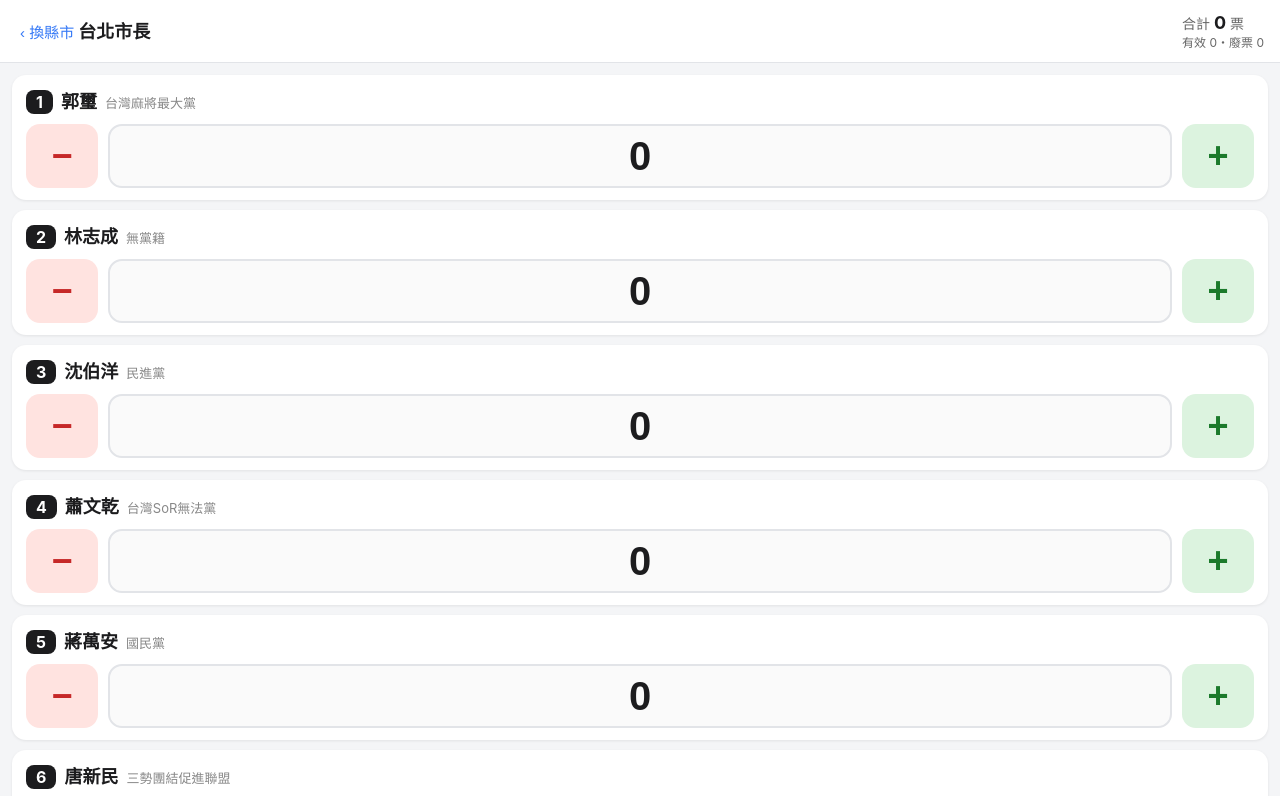
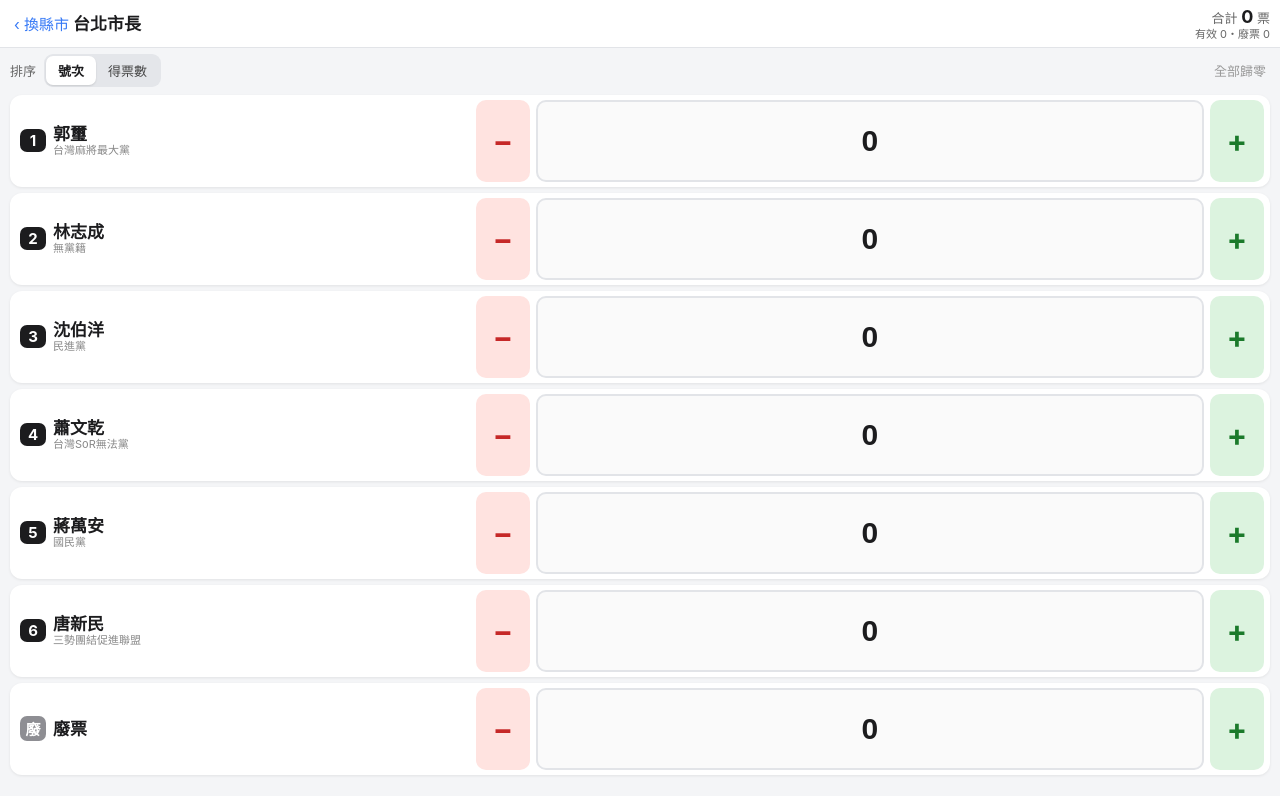
Before and after one commit to yellowrabbitOwO/vote-counter, a plain HTML site: page index.html in a window 1280 px wide. Both pictures are taken after a click on the button "台北市". Shown: the top 796 px of the page. Drawn offline with Linux system fonts and the light colour scheme.

Commit message:
新增排序（號次/得票數，廢票固定最下）；版面自動縮放不需滑動

```diff
--- a/index.html
+++ b/index.html
@@ -2,90 +2,114 @@
 <html lang="zh-Hant">
 <head>
 <meta charset="UTF-8">
-<meta name="viewport" content="width=device-width, initial-scale=1, maximum-scale=1, user-scalable=no">
+<meta name="viewport" content="width=device-width, initial-scale=1, maximum-scale=1, user-scalable=no, viewport-fit=cover">
 <title>監票計數</title>
 <style>
   * { box-sizing: border-box; -webkit-tap-highlight-color: transparent; }
+  html, body { height: 100%; margin: 0; overflow: hidden; }
   body {
-    margin: 0; font-family: -apple-system, "Noto Sans TC", "PingFang TC", sans-serif;
-    background: #f4f5f7; color: #1c1c1e; padding-bottom: 40px;
+    font-family: -apple-system, "Noto Sans TC", "PingFang TC", sans-serif;
+    background: #f4f5f7; color: #1c1c1e;
   }
+  .screen { height: 100vh; height: 100dvh; display: flex; flex-direction: column; }
+  .hide { display: none !important; }
+  button { font-family: inherit; touch-action: manipulation; user-select: none; }
+
+  /* 選縣市 */
+  .pick { padding: 10px 12px calc(10px + env(safe-area-inset-bottom)); }
+  .pick h1 { font-size: 20px; margin: 4px 4px 0; }
+  .pick .hint { color: #666; font-size: 13px; margin: 2px 4px 0; }
+  .pick .regions { flex: 1; min-height: 0; display: flex; flex-direction: column; justify-content: space-evenly; }
+  .pick h2 { font-size: 13px; color: #888; margin: 6px 4px 4px; font-weight: 600; }
+  .grid { display: grid; grid-template-columns: repeat(3, 1fr); gap: 6px; }
+  .grid button {
+    height: min(48px, 6vh); min-height: 38px; border: 0; border-radius: 10px; background: #fff;
+    font-size: 16px; font-weight: 600; color: #1c1c1e; box-shadow: 0 1px 3px rgba(0,0,0,.08);
+  }
+  .grid button:active { background: #e8eefc; }
+
+  /* 計票 */
   header {
-    position: sticky; top: 0; z-index: 5; background: #fff; padding: 12px 16px;
-    border-bottom: 1px solid #e2e4e8; display: flex; justify-content: space-between; align-items: center;
+    background: #fff; padding: 6px 10px; border-bottom: 1px solid #e2e4e8;
+    display: flex; justify-content: space-between; align-items: center; flex: none;
   }
-  header h1 { font-size: 18px; margin: 0; }
-  header .total { font-size: 14px; color: #666; }
-  header .total b { color: #1c1c1e; font-size: 18px; }
-  .list { padding: 12px; display: flex; flex-direction: column; gap: 10px; }
+  .back { border: 0; background: transparent; color: #3478f6; font-size: 15px; padding: 6px 4px; }
+  #cityTitle { font-size: 17px; margin: 0; }
+  .total { font-size: 13px; color: #666; text-align: right; line-height: 1.2; }
+  .total b { color: #1c1c1e; font-size: 18px; }
+  .total .sub { font-size: 11px; }
+
+  .sortbar { display: flex; align-items: center; gap: 8px; padding: 6px 10px; flex: none; }
+  .sortbar span { font-size: 13px; color: #666; }
+  .seg { display: flex; background: #e4e6ea; border-radius: 9px; padding: 2px; }
+  .seg button {
+    border: 0; background: transparent; font-size: 13px; padding: 5px 12px; border-radius: 7px; color: #444;
+  }
+  .seg button.on { background: #fff; color: #1c1c1e; font-weight: 700; box-shadow: 0 1px 2px rgba(0,0,0,.12); }
+  .sortbar .spacer { flex: 1; }
+  .sortbar .reset { border: 0; background: transparent; color: #999; font-size: 13px; padding: 6px 4px; }
+
+  .list { flex: 1; min-height: 0; display: flex; flex-direction: column; gap: 6px; padding: 2px 10px calc(8px + env(safe-area-inset-bottom)); }
   .row {
-    background: #fff; border-radius: 14px; padding: 12px 14px;
-    box-shadow: 0 1px 3px rgba(0,0,0,.08);
+    flex: 1 1 0; min-height: 0; max-height: 92px;
+    background: #fff; border-radius: 12px; padding: 5px 6px 5px 10px;
+    box-shadow: 0 1px 3px rgba(0,0,0,.08); display: flex; align-items: center; gap: 8px;
   }
-  .who { display: flex; align-items: baseline; gap: 8px; margin-bottom: 10px; }
-  .who .no {
-    background: #1c1c1e; color: #fff; border-radius: 8px; padding: 2px 10px;
-    font-weight: 700; font-size: 16px;
+  .who { flex: 0 0 36%; min-width: 0; display: flex; align-items: center; gap: 7px; }
+  .no {
+    flex: none; background: #1c1c1e; color: #fff; border-radius: 7px; min-width: 26px; text-align: center;
+    padding: 2px 0; font-weight: 700; font-size: 15px;
   }
-  .who .name { font-size: 18px; font-weight: 600; }
-  .who .party { font-size: 13px; color: #888; }
-  .ctrl { display: flex; align-items: center; gap: 10px; }
-  .ctrl button {
-    width: 72px; height: 64px; border: 0; border-radius: 14px; font-size: 36px; font-weight: 700;
-    line-height: 1; touch-action: manipulation; user-select: none;
-  }
+  .no.bad { background: #8e8e93; }
+  .txt { min-width: 0; line-height: 1.2; }
+  .name { font-size: 17px; font-weight: 600; white-space: nowrap; overflow: hidden; text-overflow: ellipsis; }
+  .party { font-size: 11px; color: #888; white-space: nowrap; overflow: hidden; text-overflow: ellipsis; }
+  .ctrl { flex: 1; min-width: 0; align-self: stretch; display: flex; align-items: stretch; gap: 6px; }
+  .ctrl button { flex: 0 0 54px; border: 0; border-radius: 10px; font-size: 30px; font-weight: 700; line-height: 1; padding: 0; }
   .minus { background: #ffe3e0; color: #c62828; }
   .plus  { background: #dcf3df; color: #1b7a2b; }
   .ctrl button:active { transform: scale(.94); filter: brightness(.95); }
   .count {
-    flex: 1; height: 64px; min-width: 0; text-align: center; font-size: 40px; font-weight: 700;
-    border: 2px solid #e2e4e8; border-radius: 14px; background: #fafafa; color: inherit;
-    font-variant-numeric: tabular-nums; width: 100%;
+    flex: 1; min-width: 0; width: 100%; text-align: center; font-size: 30px; font-weight: 700;
+    border: 2px solid #e2e4e8; border-radius: 10px; background: #fafafa; color: inherit; padding: 0;
+    font-variant-numeric: tabular-nums;
   }
   .count:focus { outline: none; border-color: #3478f6; background: #fff; }
-  .tools { padding: 8px 16px; display: flex; justify-content: center; }
-  .tools button {
-    border: 0; background: transparent; color: #999; font-size: 14px; padding: 10px 16px;
-  }
-  .pick { padding: 12px; }
-  .pick h2 { font-size: 14px; color: #888; margin: 14px 4px 8px; font-weight: 600; }
-  .grid { display: grid; grid-template-columns: repeat(3, 1fr); gap: 8px; }
-  .grid button {
-    height: 56px; border: 0; border-radius: 12px; background: #fff; font-size: 17px; font-weight: 600;
-    color: #1c1c1e; box-shadow: 0 1px 3px rgba(0,0,0,.08); touch-action: manipulation;
-  }
-  .grid button:active { background: #e8eefc; }
-  .back { border: 0; background: transparent; color: #3478f6; font-size: 15px; padding: 6px 4px; }
-  .who .party { font-size: 13px; color: #888; }
-  .who .no.bad { background: #8e8e93; }
-  .hide { display: none !important; }
 </style>
 </head>
 <body>
-<div id="pick" class="pick">
-  <h1 style="font-size:20px;margin:6px 4px">監票計數</h1>
-  <div style="color:#666;font-size:14px;margin:0 4px">請選擇縣市長選舉</div>
-  <div id="regions"></div>
+<div id="pick" class="screen pick">
+  <h1>監票計數</h1>
+  <div class="hint">請選擇縣市長選舉</div>
+  <div class="regions" id="regions"></div>
 </div>
 
-<div id="counter" class="hide">
+<div id="counter" class="screen hide">
   <header>
     <div><button class="back" id="back">‹ 換縣市</button><h1 id="cityTitle" style="display:inline"></h1></div>
-    <div class="total">合計 <b id="total">0</b> 票<div id="sub" style="font-size:12px;text-align:right"></div></div>
+    <div class="total">合計 <b id="total">0</b> 票<div class="sub" id="sub"></div></div>
   </header>
+  <div class="sortbar">
+    <span>排序</span>
+    <div class="seg">
+      <button id="sortNo" class="on">號次</button>
+      <button id="sortVotes">得票數</button>
+    </div>
+    <div class="spacer"></div>
+    <button class="reset" id="reset">全部歸零</button>
+  </div>
   <div class="list" id="list"></div>
-  <div class="tools"><button id="reset">全部歸零</button></div>
 </div>
 
-<script src="candidates.js?v=4"></script>
+<script src="candidates.js?v=5"></script>
 <script>
 (function () {
-  const LAST = "vote-counter-last-city";
+  const LAST = "vote-counter-last-city", SORT = "vote-counter-sort";
   const pickEl = document.getElementById("pick");
   const counterEl = document.getElementById("counter");
   const listEl = document.getElementById("list");
   const totalEl = document.getElementById("total");
-  let city = null, counts = {}, inputs = {};
+  let city = null, counts = {}, inputs = {}, rows = {}, sortMode = "no", timer = null;
 
   const key = c => "vote-counter-v2-" + c;
   const store = {
@@ -93,9 +117,10 @@
     set(k, v) { try { localStorage.setItem(k, v); } catch (e) {} },
   };
 
-  // 縣市選擇畫面
+  // 縣市選擇
   const regionsEl = document.getElementById("regions");
   REGIONS.forEach(r => {
+    const box = document.createElement("div");
     const h = document.createElement("h2"); h.textContent = r.title;
     const g = document.createElement("div"); g.className = "grid";
     r.cities.forEach(c => {
@@ -103,7 +128,8 @@
       b.onclick = () => open(c);
       g.appendChild(b);
     });
-    regionsEl.append(h, g);
+    box.append(h, g);
+    regionsEl.appendChild(box);
   });
 
   function save() {
@@ -114,15 +140,40 @@
     document.getElementById("sub").textContent = "有效 " + valid + "・廢票 " + bad;
   }
 
+  // 排序：號次 或 得票數（同票看號次）；廢票永遠在最下面
+  function order() {
+    const nos = CANDIDATES[city].map((_, i) => i + 1);
+    if (sortMode === "votes") nos.sort((a, b) => (counts[b] || 0) - (counts[a] || 0) || a - b);
+    nos.push("x");
+    nos.forEach(n => listEl.appendChild(rows[n]));
+  }
+
+  // 得票數排序：停手一下才重排，避免連點時列表跳動點錯
+  function scheduleOrder() {
+    if (sortMode !== "votes") return;
+    clearTimeout(timer);
+    timer = setTimeout(order, 1200);
+  }
+
   function set(no, v) {
     v = Math.max(0, Math.floor(Number(v)) || 0);
     counts[no] = v;
     inputs[no].value = v;
     save();
+    scheduleOrder();
+  }
+
+  function setSort(m) {
+    sortMode = m;
+    store.set(SORT, m);
+    document.getElementById("sortNo").classList.toggle("on", m === "no");
+    document.getElementById("sortVotes").classList.toggle("on", m === "votes");
+    clearTimeout(timer);
+    if (city) order();
   }
 
   function open(c) {
-    city = c; inputs = {}; counts = {};
+    city = c; inputs = {}; rows = {}; counts = {};
     try { counts = JSON.parse(store.get(key(c))) || {}; } catch (e) {}
     store.set(LAST, c);
     document.getElementById("cityTitle").textContent = c + "長";
@@ -133,7 +184,8 @@
       const row = document.createElement("div");
       row.className = "row";
       row.innerHTML =
-        '<div class="who"><span class="no' + (no === "x" ? ' bad' : '') + '">' + (no === "x" ? "廢" : no) + '</span><span class="name"></span><span class="party"></span></div>' +
+        '<div class="who"><span class="no' + (no === "x" ? ' bad' : '') + '">' + (no === "x" ? "廢" : no) + '</span>' +
+          '<div class="txt"><div class="name"></div><div class="party"></div></div></div>' +
         '<div class="ctrl">' +
           '<button class="minus" aria-label="減一票">−</button>' +
           '<input class="count" type="text" inputmode="numeric" pattern="[0-9]*" autocomplete="off">' +
@@ -142,7 +194,7 @@
       row.querySelector(".name").textContent = name;
       row.querySelector(".party").textContent = party;
       const input = row.querySelector(".count");
-      inputs[no] = input;
+      inputs[no] = input; rows[no] = row;
       input.value = counts[no] || 0;
       row.querySelector(".minus").onclick = () => set(no, (counts[no] || 0) - 1);
       row.querySelector(".plus").onclick = () => set(no, (counts[no] || 0) + 1);
@@ -150,15 +202,18 @@
       input.addEventListener("input", () => { input.value = input.value.replace(/\D/g, ""); });
       input.addEventListener("blur", () => set(no, input.value));
       input.addEventListener("keydown", e => { if (e.key === "Enter") input.blur(); });
-      listEl.appendChild(row);
     });
     save();
+    order();
     pickEl.classList.add("hide");
     counterEl.classList.remove("hide");
-    window.scrollTo(0, 0);
   }
 
+  document.getElementById("sortNo").onclick = () => setSort("no");
+  document.getElementById("sortVotes").onclick = () => setSort("votes");
+
   document.getElementById("back").onclick = () => {
+    clearTimeout(timer);
     counterEl.classList.add("hide");
     pickEl.classList.remove("hide");
     store.set(LAST, "");
@@ -169,6 +224,8 @@
       [...CANDIDATES[city].map((_, i) => i + 1), "x"].forEach(n => set(n, 0));
   };
 
+  const savedSort = store.get(SORT);
+  setSort(savedSort === "votes" ? "votes" : "no");
   const last = store.get(LAST);
   if (last && CANDIDATES[last]) open(last);
 })();
```
